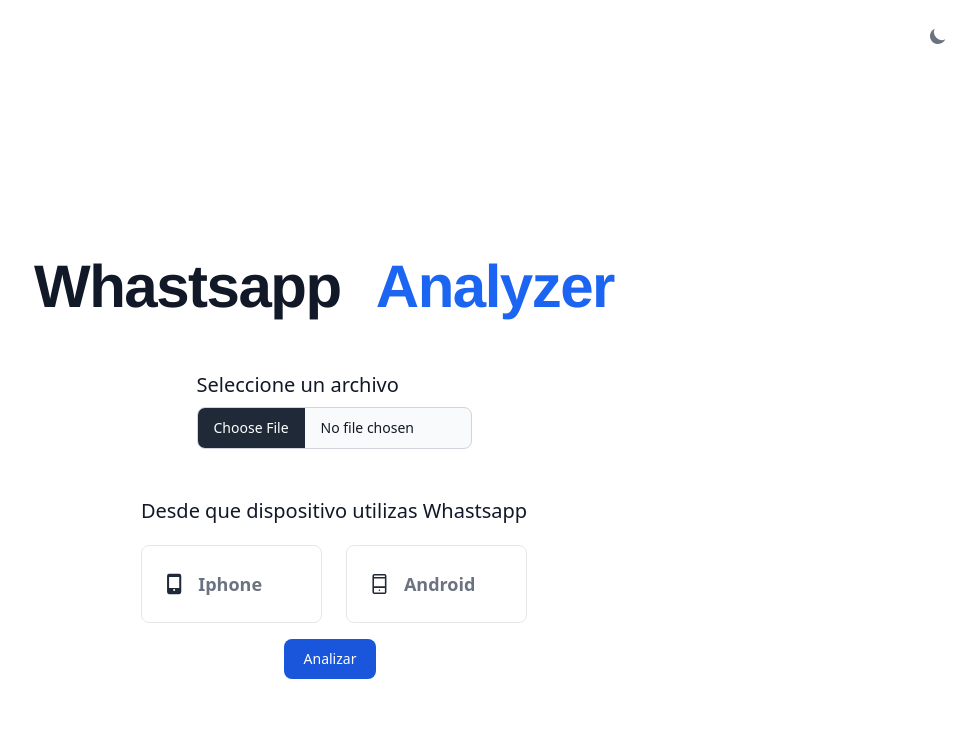
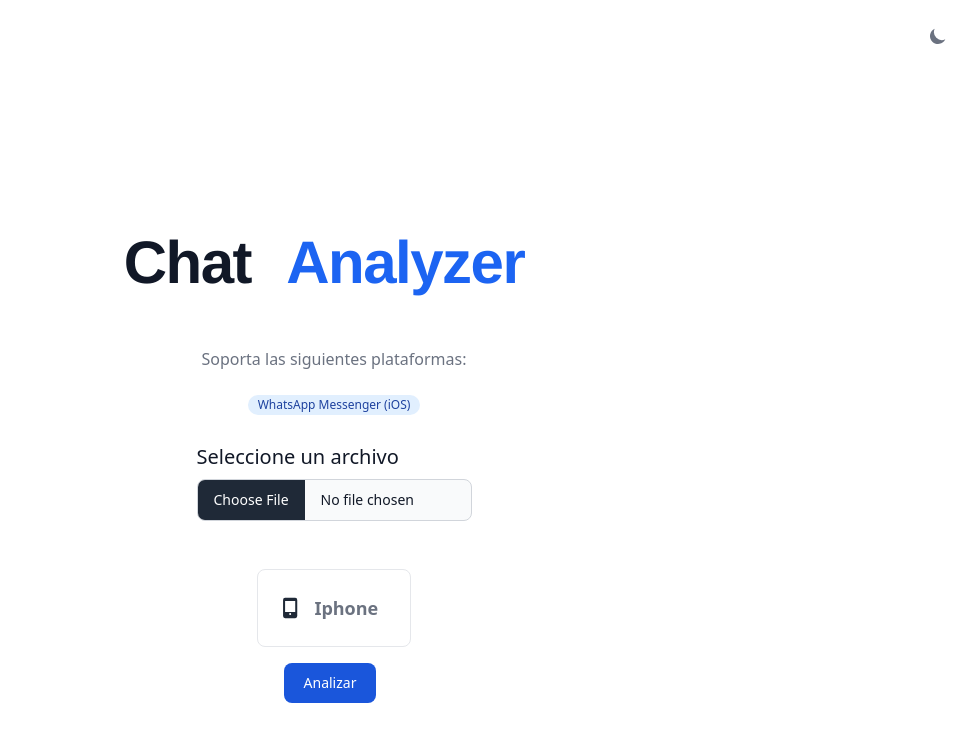
Before and after one commit to DavidBuenacasa/Whatsapp-Analyzer, a React (Vite) app: page / in a window 1280 px wide. Shown: the top 742 px of the page, without its empty margins (306-1280 px from the left). Built offline with nearby package versions, Linux system fonts and the light colour scheme.

Commit message:
Delete Whatsapp

```diff
--- a/src/Inicio.tsx
+++ b/src/Inicio.tsx
@@ -118,6 +118,15 @@
             </span>
           </h1>
         </div>
+        {/* Plataformas soportadas (Texto más pequeño) */}
+    <div className="flex flex-col items-center gap-1">
+      <p className="text-sm font-medium text-gray-500 dark:text-gray-400 md:text-base">
+        {es_text["supports-platadormas"]}
+      </p>
+      <span className="inline-flex items-center rounded-full bg-blue-100 px-2.5 py-0.5 text-xs font-medium text-blue-800 dark:bg-blue-900 dark:text-blue-300">
+        {es_text["platadormas-list"]}
+      </span>
+    </div>
         {showAlert && (
           <Alert color="failure" rounded onDismiss={() => setShowAlert(false)} icon={HiInformationCircle} className="m-5 flex items-center justify-between">
             <span className="font-medium">Info alert!</span>{mensajeAlert}
--- a/src/components/elements/RadioButtonComponent.tsx
+++ b/src/components/elements/RadioButtonComponent.tsx
@@ -4,7 +4,6 @@
   useImperativeHandle,
   useState,
 } from "react";
-import es_text from "../../text/es.json";
 
 // Definimos los métodos que queremos exponer
 export interface RadioButtonComponentHandle {
@@ -45,11 +44,11 @@
     }));
 
     return (
-      <div>
+      <div>{/*
         <h3 className="mb-5 text-xl font-medium text-gray-900 dark:text-white">
           {es_text["radioButton-device"]}
-        </h3>
-        <ul className="grid w-full items-center justify-center gap-6 md:grid-cols-2">
+        </h3>*/}
+        <ul className="grid w-full items-center justify-center gap-6">
           <li className="device-div">
             <input
               type="radio"
@@ -85,6 +84,7 @@
               </div>
             </label>
           </li>
+          {/*
           <li className="device-div">
             <input
               type="radio"
@@ -120,7 +120,7 @@
                 <div className="w-full text-lg font-semibold">Android</div>
               </div>
             </label>
-          </li>
+          </li>*/}
         </ul>
       </div>
     );
--- a/src/text/es.json
+++ b/src/text/es.json
@@ -1,8 +1,10 @@
 {
-    "main-title":"Whastsapp",
+    "main-title":"Chat",
     "span-title":"Analyzer",
+    "supports-platadormas":"Soporta las siguientes plataformas:",
+    "platadormas-list":"WhatsApp Messenger (iOS)",
     "input-file-label":"Seleccione un archivo",
-    "radioButton-device":"Desde que dispositivo utilizas Whastsapp",
+    "radioButton-device":"Desde Que dispositivo utilizas Whastsapp",
     "SelectYear":"Selecciona un Año:",
     "SelectYearPlaceholder":"Años",
     "totalSelect":"Total",
```
